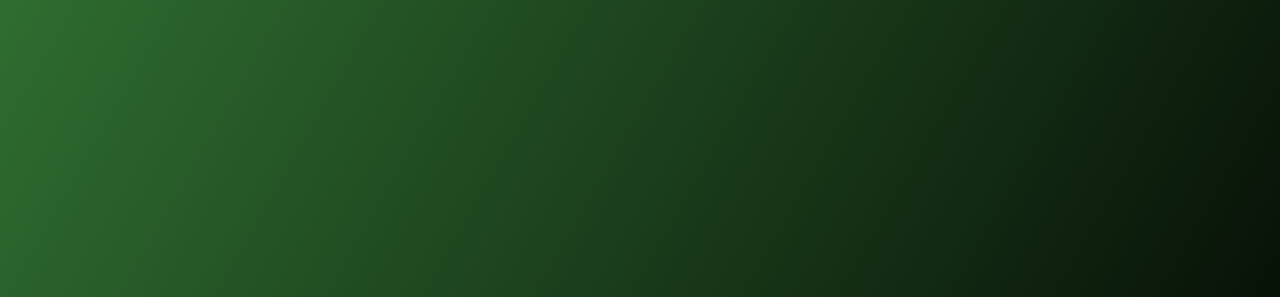
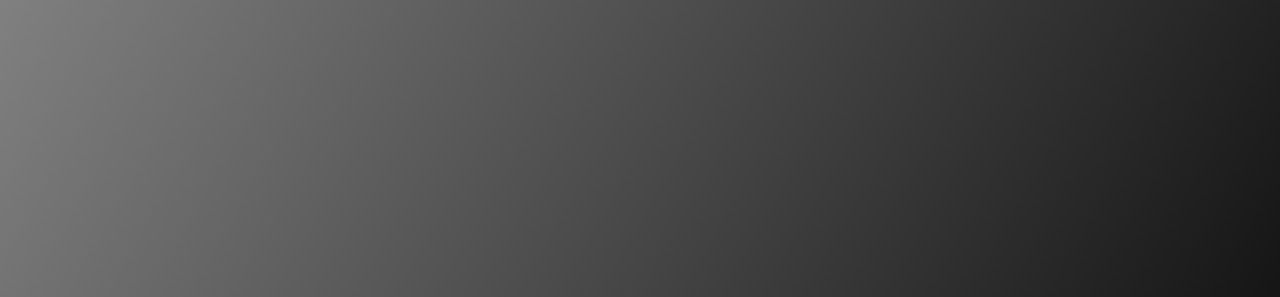
Before and after one commit to eltobrgs/relogio-digital, a plain HTML site: page index.html in a window 1280 px wide. Shown: the top 297 px of the page. Drawn offline with nearby package versions, Linux system fonts and the light colour scheme.

Commit message:
atualizaçao

```diff
--- a/style.css
+++ b/style.css
@@ -7,7 +7,7 @@
 
 body {
     height: 100vh;
-    background: linear-gradient(120deg, rgb(47, 109, 48), black);
+    background: linear-gradient(120deg, gray, black);
     display: flex;
     align-items: center;
     justify-content: center;
```
